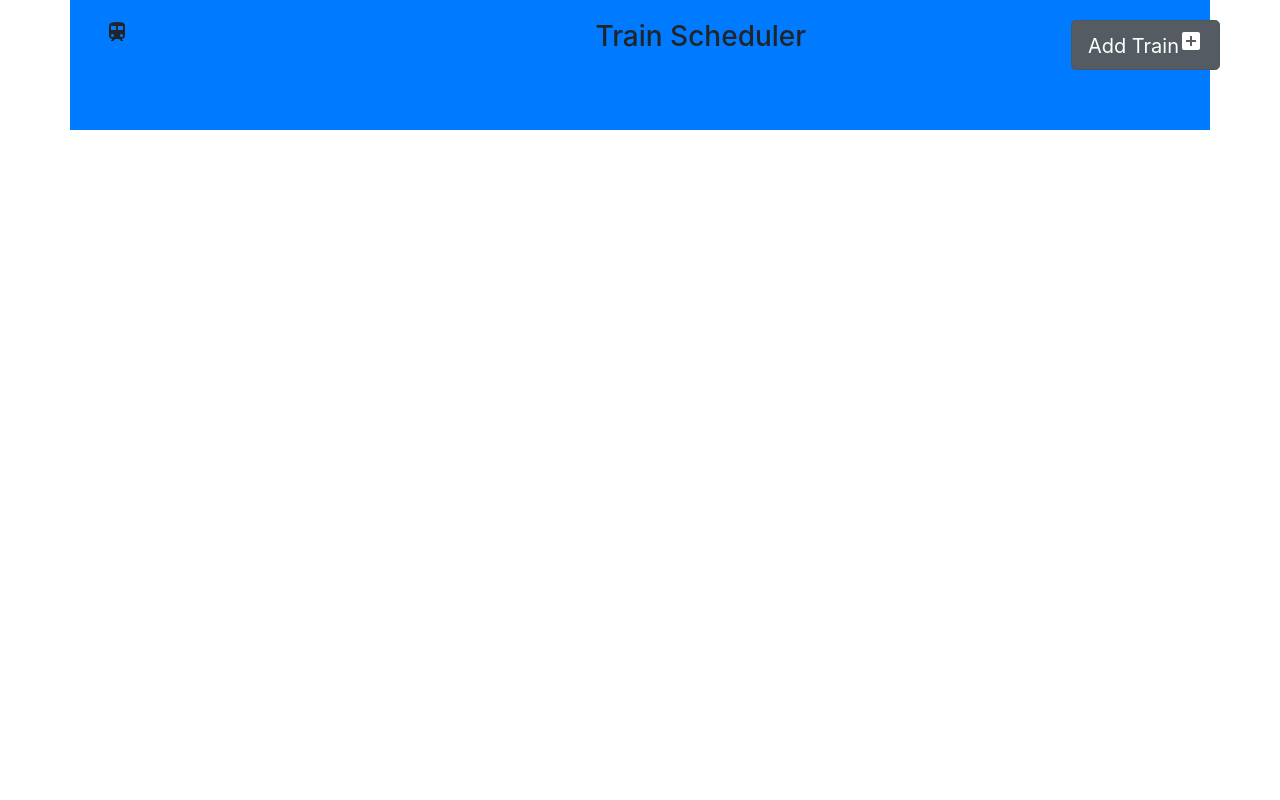
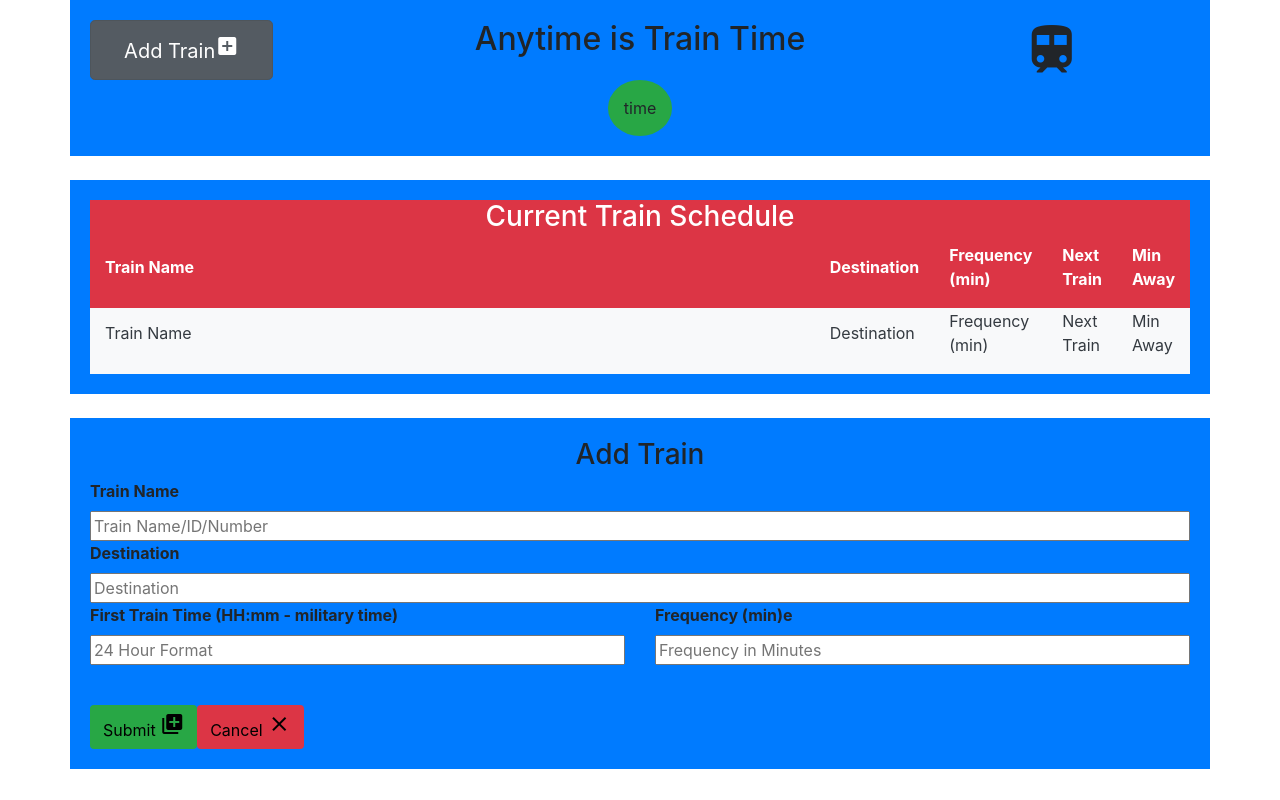
Before and after one commit to Shahriar87/Train-Scheduler, a plain HTML site: page index.html in a window 1280 px wide. Drawn offline with nearby package versions, Linux system fonts and the light colour scheme.

Commit message:
Second Commit

```diff
--- a/assets/css/style.css
+++ b/assets/css/style.css
@@ -0,0 +1,3 @@
+input{
+    width: 100%
+}
--- a/index.html
+++ b/index.html
@@ -11,18 +11,85 @@
 <body>
     <div class="container">
         <div class="row card-body bg-primary">
-            <i class="center-align do material-icons left col s2">train</i>
-            <h3 class="col s7 center-align">Train Scheduler</h3>
-            <a id="addButton" class="btn btn-secondary btn-lg active" type="button" name="action" href="#form">
-                Add Train<i class="material-icons right">add_box</i>
-            </a>
-            <div class="row">
-                <div class="bg-success">
+            <button id="addButton" class="btn btn-secondary btn-lg active col-2" type="button" name="action" href="#form">
+                Add Train<i class="material-icons right" >add_box</i>
+            </button>
+            <div class="col-2"></div>
+
+            <h2 class="col-4 text-center">Anytime is Train Time</h2>
+
+            <div class="col-2"></div>
+
+            <i class="material-icons col-2" style="font-size:60px">train</i>
+
+            <div class="row m-auto">
+                <div class="bg-success rounded-circle p-3"> time
+                </div>
+            </div>
+        </div>
+        <br>
+        <div class="row card-body bg-primary">
+            <div class="bg-danger text-white" style="width:100%">
+                <h3 class="col s12 text-center">Current Train Schedule</h3>
+                <table>
+                    <tr>
+                        <th class="col s3"><p>Train Name</p></th>
+                        <th class="col s3"><p>Destination</p></th>
+                        <th class="col s3"><p>Frequency (min)</p></th>
+                        <th class="col s3"><p>Next Train</p></th>
+                        <th class="col s3"><p>Min Away</p></th>
+                    </tr>
+                    <tr id="appendHere" class="bg-light text-dark">
+                        <td class="col s3"><p>Train Name</p></td>
+                        <td class="col s3"><p>Destination</p></td>
+                        <td class="col s3"><p>Frequency (min)</p></td>
+                        <td class="col s3"><p>Next Train</p></td>
+                        <td class="col s3"><p>Min Away</p></td>
+                    </tr>
+                </table>
+            </div>
+        </div>
+        <br>
+        <div class="row card-body bg-primary">
+            <div style="width:100%">
+                <h3 class="col s12 text-center">Add Train</h3>
+                <div class="row">
+                    <form id="theForm" class="col s12">
+                        <div class="row">
+                            <div class="input-field col s12">
+                                <label for="trainName"><b>Train Name</b></label>
+                                <br>
+                                <input oninput="notEmpty();" placeholder="Train Name/ID/Number" id="trainName" type="text" class="check inPut">
+                            </div>
+                        </div>
+                        <div class="row">
+                            <div class="input-field col s12">
+                                <label for="destination"><b>Destination</b></label>
+                                <br>
+                                <input oninput="notEmpty();" placeholder="Destination" id="destination" type="text" class="check inPut">
+                            </div>
+                        </div>
+                        <div class="row">
+                            <div class="input-field col s12">
+                                <label for="startTime"><b>First Train Time (HH:mm - military time)</b></label>
+                                <br>
+                                <input oninput="checkTime();" placeholder="24 Hour Format" id="startTime" type="text" class="check inPut">
+                            </div>
+                            <div class="input-field col s12">
+                                <label for="trainFreq"><b>Frequency (min)e</b></label>
+                                <br>
+                                <input oninput="notEmpty();" placeholder="Frequency in Minutes" id="trainFreq" type="number" class="check inPut">
+                            </div>
+                        </div>
+                    </form>
                 </div>
             </div>
         </div>
         <div class="row card-body bg-primary">
-
+            <button id="buttonSub" class="subButton btn bg-success" type="button">Submit <i class="material-icons right">add_to_photos</i>
+            </button>
+            <button id="buttonSub" class="subButton btn bg-danger" type="button">Cancel <i class="material-icons right">close</i>
+            </button>
         </div>
     </div>
 
@@ -31,7 +98,7 @@
 
 
 
-
+    <script src="https://code.jquery.com/jquery-3.3.1.js" integrity="sha256-2Kok7MbOyxpgUVvAk/HJ2jigOSYS2auK4Pfzbm7uH60=" crossorigin="anonymous"></script>
     <script src="assets/javascript/logic.js"></script>
 
 </body>
```
